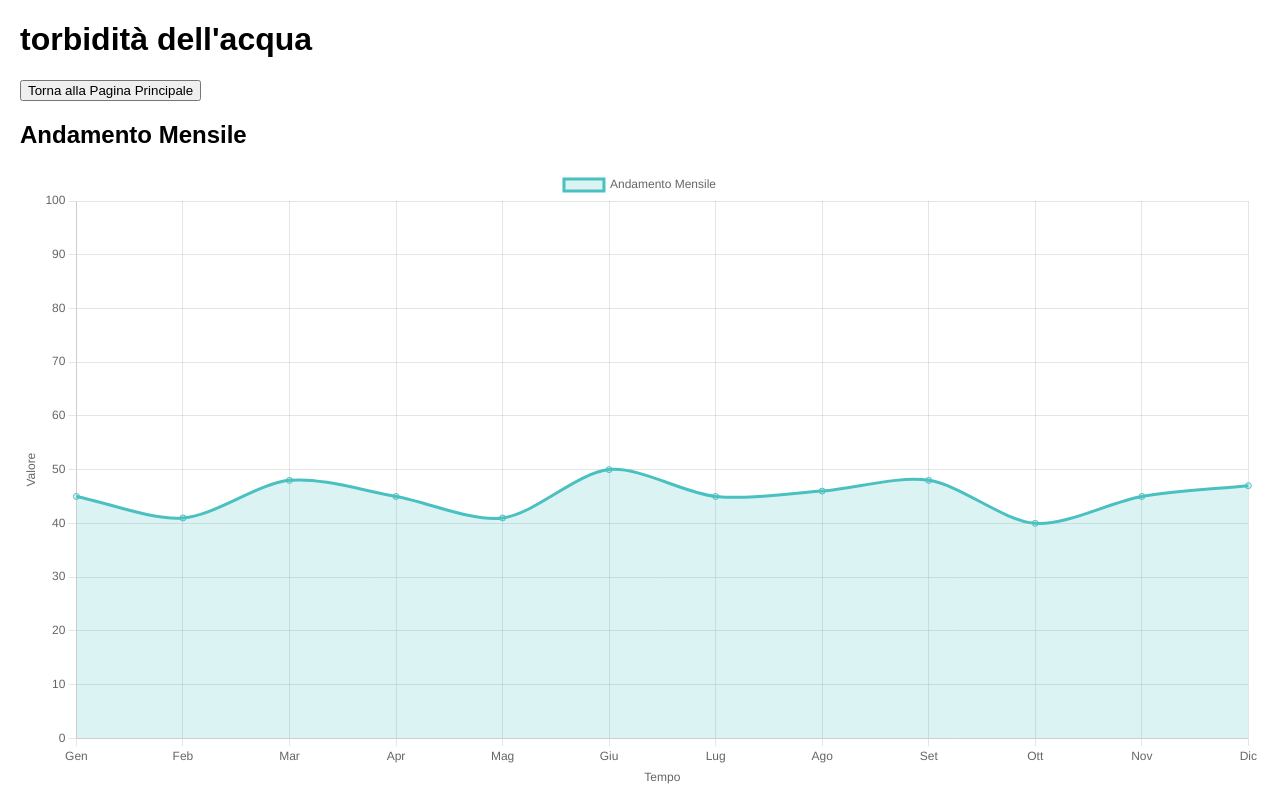
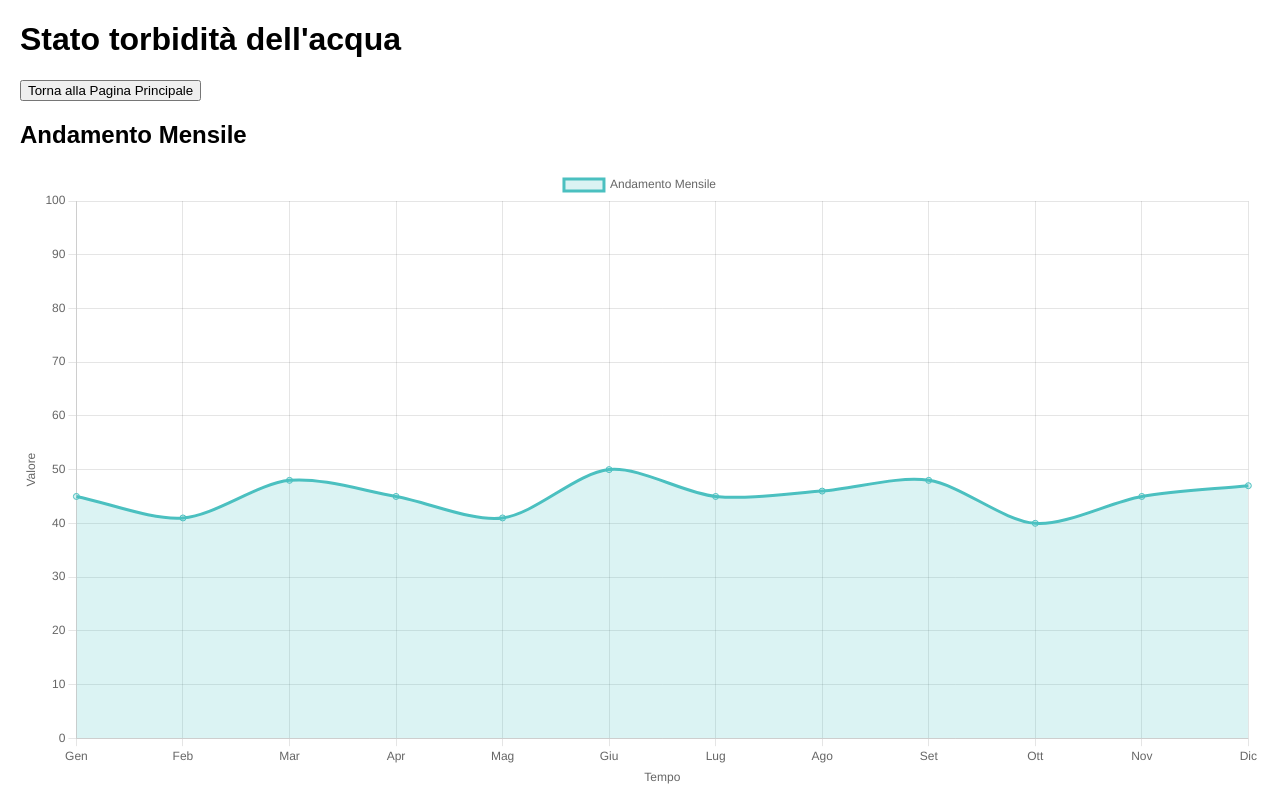
Before and after one commit to GianniDARoma/GianniDARoma.github.io, a plain HTML site: page torbi.html in a window 1280 px wide. Shown: the top 800 px of the page. Drawn offline with nearby package versions, Linux system fonts and the light colour scheme.

Commit message:
Update torbi.html

```diff
--- a/torbi.html
+++ b/torbi.html
@@ -18,7 +18,7 @@
 </head>
 <body>
 
-  <h1>torbidità dell'acqua</h1>
+  <h1>Stato torbidità dell'acqua</h1>
   <button onclick="window.location.href='index.html'">Torna alla Pagina Principale</button>
 
     <h2>Andamento Mensile</h2>
```
